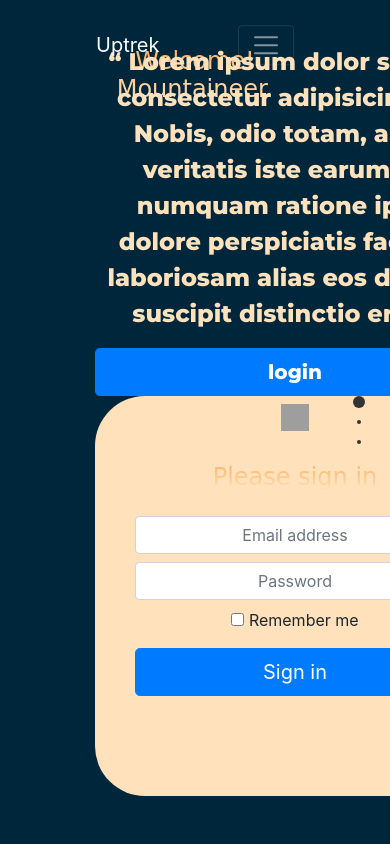
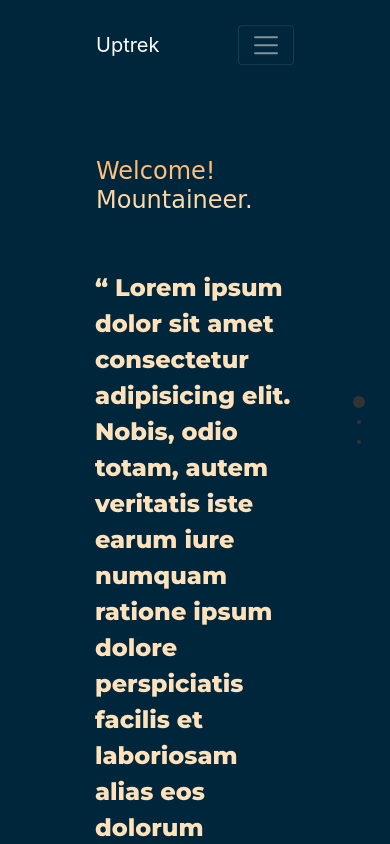
Before and after one commit to hipswan/practo, a plain HTML site: page index.html in a window 390 px wide. Drawn offline with nearby package versions, Linux system fonts and the light colour scheme; grey boxes are pictures that could not be loaded; a web font is replaced by a local one.

Commit message:
Checkig Compatible to sm md lg

```diff
--- a/app.js
+++ b/app.js
@@ -20,10 +20,3 @@ new fullpage('#fullpage', {
 
     },
 });
-
-$("#login").on('click',(events)=>{
-    const t2= new TimelineMax();
-    t2.fromTo(events.target, 0.7, {x:100},{opacity:.3});
-    console.log($(this));
-
-});
--- a/index.html
+++ b/index.html
@@ -14,7 +14,8 @@
   <link href="https://fonts.googleapis.com/css?family=Pridi&display=swap" rel="stylesheet">
   <link href="https://fonts.googleapis.com/css?family=Coda&display=swap" rel="stylesheet">
   <link href="https://fonts.googleapis.com/css?family=Libre+Franklin&display=swap" rel="stylesheet" />
-  <link href="https://fonts.googleapis.com/css?family=Coda|Montserrat:800,800i|Open+Sans:700&display=swap" rel="stylesheet">
+  <link href="https://fonts.googleapis.com/css?family=Coda|Montserrat:800,800i|Open+Sans:700&display=swap"
+    rel="stylesheet">
 </head>
 
 <body>
@@ -44,9 +45,8 @@
   <div id="fullpage">
     <section class="section s1">
       <h1>Welcome! Mountaineer.</h1>
-
-      <div class="row justify-content-between">
-        <div class="col-12 col-md-4 col-lg-6">
+      <div class="row">
+        <div class="col-12 col-lg-7">
           <div class="heading">
             <p>“
               Lorem ipsum dolor sit amet consectetur adipisicing elit. Nobis,
@@ -55,15 +55,18 @@
               suscipit distinctio error!
               ”
             </p>
-            <button id="login" class="btn btn-lg btn-primary btn-block">
+
+            <button class="btn btn-lg btn-primary">
               login
             </button>
+
+
           </div>
 
         </div>
 
-        <div class="col-12 col-md-4 col-lg-6">
-          <div class="login ">
+        <div class="col-lg-5">
+          <div class="login">
             <form class="form-signin">
               <img class="mb-2 mt-2" src="https://getbootstrap.com/docs/4.4/assets/brand/bootstrap-solid.svg" alt="" />
               <h1 class="mb-4 mt-4">Please sign in</h1>
@@ -80,7 +83,7 @@
               <button class="mb-4 mt-2 btn btn-lg btn-primary btn-block" type="submit">
                 Sign in
               </button>
-              <!-- <p class="mt-5 mb-1 text-muted">&copy; 2017-2019</p> -->
+              <p class="mt-5 mb-1 text-muted">&copy; 2017-2019</p>
             </form>
           </div>
         </div>
@@ -145,7 +148,8 @@
   integrity="sha256-ABrLsV2caVEMCBfm3eNhv/CYQG+tGCqzw2f4b/Pag0M=" crossorigin="anonymous"></script>
 <script src="https://cdnjs.cloudflare.com/ajax/libs/gsap/latest/TimelineMax.min.js"
   integrity="sha256-v/YsEqWkVsiNHryCWg+vjC/eDBakMAgOsCJRa0kNPOg=" crossorigin="anonymous"></script>
-  <script src="https://code.jquery.com/jquery-3.5.1.js" integrity="sha256-QWo7LDvxbWT2tbbQ97B53yJnYU3WhH/C8ycbRAkjPDc=" crossorigin="anonymous"></script>
+<script src="https://code.jquery.com/jquery-3.5.1.js" integrity="sha256-QWo7LDvxbWT2tbbQ97B53yJnYU3WhH/C8ycbRAkjPDc="
+  crossorigin="anonymous"></script>
 <script type="text/javascript" src="./fullpage.min.js"></script>
 <script type="text/javascript" src="./app.js"></script>
 
--- a/styles/_sec_one.scss
+++ b/styles/_sec_one.scss
@@ -13,18 +13,20 @@
 
   h1 {
     position: absolute;
-    top: 15vmin;
-    left: 50%;
-    transform: translate(-50%, -20%);
+    top: 20%;
+    left: 0;
+    right:0;
+    margin:auto 5rem;
+    transform: translateY(-20%);
     background: linear-gradient(to bottom, #ffb367, #ffe2bc);
     -webkit-background-clip: text;
     -webkit-text-fill-color: transparent;
   }
 
   .row {
-    overflow: hidden;
     position:absolute;
-    bottom:3em;
+    top:50%;
+    transform:translateY(-30%);
     height: auto;
     width: auto;
     margin: auto 5em;
@@ -32,7 +34,6 @@
       color: #ffe2bc;
       font-family: "Montserrat", sans-serif;
       font-size: 1.5em;
-
     }
     .login {
       border-radius: 50px;
@@ -56,7 +57,28 @@
         width: 7vmin;
       }
 
+
       @include flexbox(column);
     }
   }
+  }
+
+@media screen and (max-width: 992px) {
+  .col-lg-5 {
+    display: none;
+  }
+  .heading{
+    height: 60vh;
+  }
+  .s1{
+    h1{
+      padding-left:1rem;
+      text-align: left;
+    }
+    .row{
+      p{
+        text-align: left;
+      }
+    }
+  }
 }
--- a/styles/style.scss
+++ b/styles/style.scss
@@ -25,8 +25,6 @@ $zoomoutwidth : 1536px;
     font-size: 1.5em;
   }
 }
-/* one section to rule them all */
-
 
 
 
```
Also changed, not shown: styles/style.css, 1 other file.
